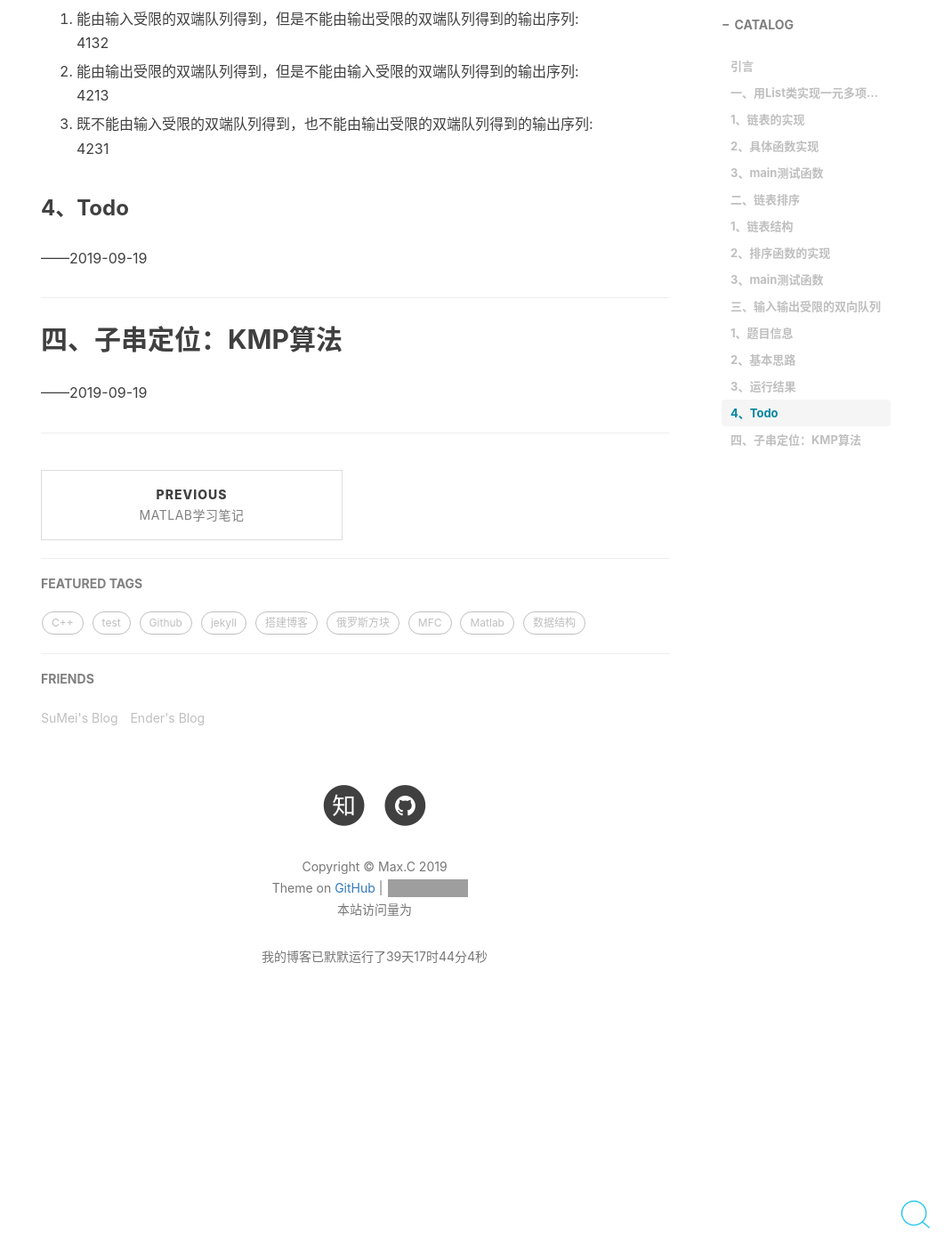
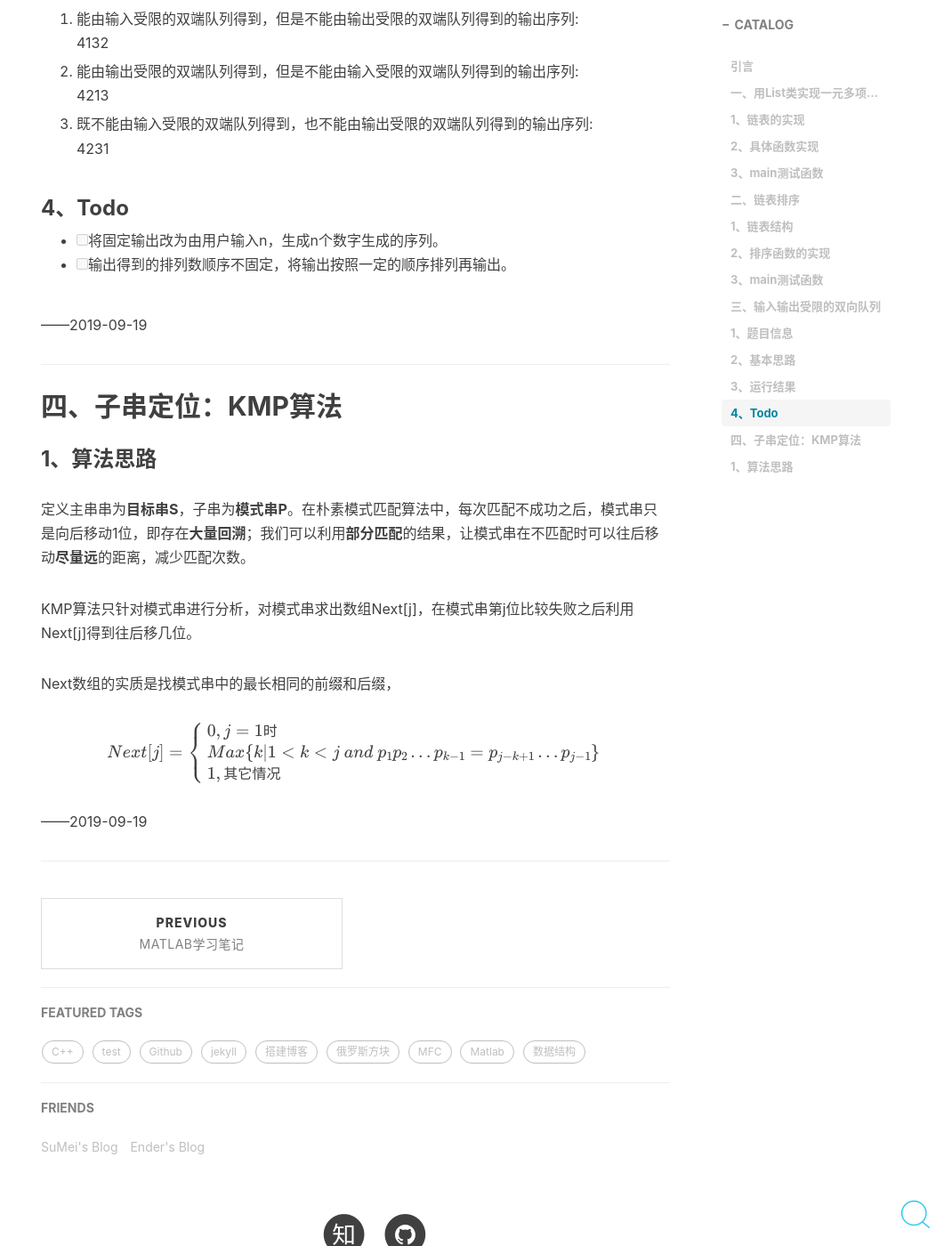
Before and after one commit to 437436999/437436999-coder.github.io, a Jekyll site: the page built from _posts/2019-09-19-杂七杂八的练习.md, in a window 1280 px wide and 1400 px high, scrolled down 12364 px. Shown: the whole window at 89% size, without its empty margins (219-1280 px from the left). Built offline with Jekyll 4.4.1, drawn with Linux system fonts in a browser that asks for light colours; nearby versions of some CDN libraries; formulas are drawn with MathJax 3; comment, search, counter and statistics services are not loaded; before the commit the page ends 13543 px from its top, so only the background shows below that; grey boxes are pictures that could not be loaded.

Commit message:
Update 2019-09-19-杂七杂八的练习.md

```diff
--- a/_posts/2019-09-19-杂七杂八的练习.md
+++ b/_posts/2019-09-19-杂七杂八的练习.md
@@ -497,6 +497,8 @@ void fun(int *arr,int n,deque<int> num){
 
 ### 4、Todo
 
+- [ ] 将固定输出改为由用户输入n，生成n个数字生成的序列。
+- [ ]  输出得到的排列数顺序不固定，将输出按照一定的顺序排列再输出。
 
 
 ——2019-09-19
@@ -504,6 +506,22 @@ void fun(int *arr,int n,deque<int> num){
 ***
 ## 四、子串定位：KMP算法
 
+### 1、算法思路
+
+定义主串串为**目标串S**，子串为**模式串P**。在朴素模式匹配算法中，每次匹配不成功之后，模式串只是向后移动1位，即存在**大量回溯**；我们可以利用**部分匹配**的结果，让模式串在不匹配时可以往后移动**尽量远**的距离，减少匹配次数。
+
+KMP算法只针对模式串进行分析，对模式串求出数组Next[j]，在模式串第j位比较失败之后利用Next[j]得到往后移几位。
+
+Next数组的实质是找模式串中的最长相同的前缀和后缀，
+
+$$
+Next[j] =\begin{cases}
+0, j=1时 \\
+Max \{ k | 1<k<j \ and\  p_1p_2…p_{k-1}= p_{j-k+1}…p_{j-1} \} \\
+1,其它情况
+\end{cases}
+$$
+
 ——2019-09-19
 
 ***
```
